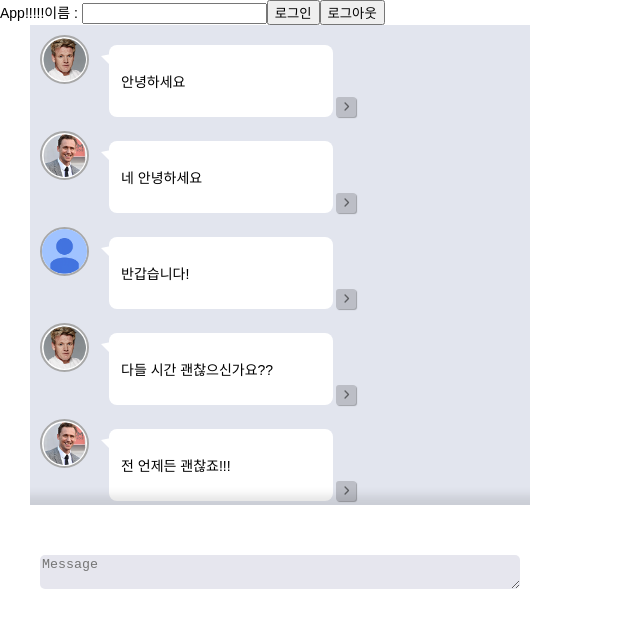
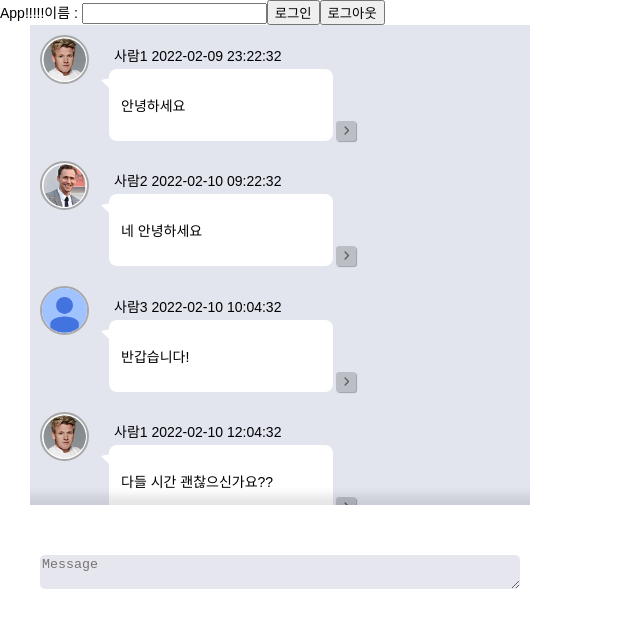
Before and after one commit to WongueShin/2ndweek-swit-task, a React (Create React App) app: page / in a window 1280 px wide. Shown: the top 628 px of the page, without its empty margins (0-640 px from the left). Built offline with nearby package versions, Linux system fonts and the light colour scheme.

Commit message:
Feat: 답장 기능 구현

```diff
--- a/src/Components/Balloon/index.Balloon.tsx
+++ b/src/Components/Balloon/index.Balloon.tsx
@@ -1,17 +1,19 @@
 import * as S from "Components/Balloon/style.Balloon";
-import { UserIdType } from 'src/Types/type';
+import { MockDataType } from 'src/Types/type';
 
-interface BalloonProps extends UserIdType {
-  content: string
+interface BallonPropsType {
+  data: MockDataType;
+  loginUser: string;
 }
 
-const Balloon = ({ content, userId, loginUser }: BalloonProps) => {
+const Balloon = ({ data , loginUser }:BallonPropsType) => {
 
   return (
     <S.BalloonContainer >
-      <S.Container userId={userId} loginUser={loginUser}>
-        <p>{content}</p>
-      </S.Container>
+      <S.Header userId={data.userId} loginUser={loginUser}>{data.userName}{data.userId === loginUser && <span> * </span>}&nbsp;{ data.date}</S.Header>
+      <S.Body userId={data.userId} loginUser={loginUser}>
+        <p>{data.content}</p>
+      </S.Body>
     </S.BalloonContainer>
   );
 };
--- a/src/Components/Balloon/style.Balloon.ts
+++ b/src/Components/Balloon/style.Balloon.ts
@@ -3,7 +3,12 @@ import styled from "styled-components";
 export const BalloonContainer = styled.div`
 `;
 
-export const Container = styled.div<{userId:string,loginUser:string}>`
+export const Header = styled.div<{userId:string,loginUser:string}>`
+  text-align: ${(props)=>props.userId !== props.loginUser ? "left" : "right"};
+  margin:${(props)=>props.userId !== props.loginUser ? "0 0 4px 25px" : "0 25px 4px 0"};
+`
+
+export const Body = styled.div<{userId:string,loginUser:string}>`
   display: flex;
   width: 200px;
   height: fit-content;
--- a/src/Components/Button/index.Button.tsx
+++ b/src/Components/Button/index.Button.tsx
@@ -1,18 +1,30 @@
 import { FontAwesomeIcon } from "@fortawesome/react-fontawesome";
 import { faAngleRight, faTrashCan } from "@fortawesome/free-solid-svg-icons";
+import { MockDataType } from 'src/Types/type';
 import * as S from "Components/Button/style.Button";
-import { UserIdType } from "src/Types/type";
 
-const Button = ({ userId,loginUser }: UserIdType) => {
+interface UserIdType {
+  data: MockDataType;
+  loginUser:string;
+  setReply:React.Dispatch<React.SetStateAction<string>>;
+}
+
+const Button = ({ data,loginUser,setReply }: UserIdType) => {
+
+  const handleReply = (data :MockDataType):void => {
+    const newState = `${data.userName}\n${data.content}\n`
+    setReply(newState);
+  }
+
   return (
     <S.ButtonContainer>
-      {userId === loginUser && (
+      {data.userId === loginUser && (
         <S.Btn>
           <FontAwesomeIcon icon={faTrashCan}/>
         </S.Btn>
       )}
       <S.Btn>
-      <FontAwesomeIcon icon={faAngleRight}/>
+      <FontAwesomeIcon onClick={()=>{handleReply(data)}} icon={faAngleRight}/>
     </S.Btn>
     </S.ButtonContainer>
   );
--- a/src/Components/Chat/index.Chat.tsx
+++ b/src/Components/Chat/index.Chat.tsx
@@ -9,17 +9,18 @@ import { RootState } from 'src/Redux/index.Redux';
 
 interface ChatPropsType {
   data: MockDataType;
+  setReply:React.Dispatch<React.SetStateAction<string>>;
 }
 
-const Chat = ({ data }: ChatPropsType): JSX.Element => {
+const Chat = ({ data,setReply }: ChatPropsType): JSX.Element => {
   const user = useSelector((state: RootState) => state.user);
   return (
     <S.ChatWarpper userId={data.userId} loginUser={user.userId}>
       {data.userId === user.userId ? (
         <>
-          <Button userId={data.userId} loginUser={user.userId}/>
+          <Button setReply={setReply} data={data} loginUser={user.userId}/>
           <S.BalloonWarpper>
-            <Balloon content={data.content} userId={data.userId} loginUser={user.userId}/>
+            <Balloon data={data} loginUser={user.userId}/>
           </S.BalloonWarpper>
           <UserProfile USER_PROFLE_PATH={data.profileImage} />
         </>
@@ -27,9 +28,9 @@ const Chat = ({ data }: ChatPropsType): JSX.Element => {
         <>
           <UserProfile USER_PROFLE_PATH={data.profileImage} />
           <S.BalloonWarpper>
-            <Balloon content={data.content} userId={data.userId} loginUser={user.userId}/>
+            <Balloon data={data} loginUser={user.userId}/>
           </S.BalloonWarpper>
-          <Button userId={data.userId} loginUser={user.userId}/>
+          <Button setReply={setReply} data={data} loginUser={user.userId}/>
         </>
       )}
     </S.ChatWarpper>
--- a/src/Components/Chat/style.Chat.ts
+++ b/src/Components/Chat/style.Chat.ts
@@ -5,7 +5,7 @@ export const ChatWarpper = styled.div<{userId:string,loginUser:string}>`
     flex-direction: row;
     height: fit-content;
     padding:10px;
-    float:${props=>props.userId === props.loginUser ? "right" : "left"};
+    justify-content: ${props=>props.userId === props.loginUser ? "flex-end" : "flex-start"};
 `
 
 export const BalloonWarpper = styled.div`
--- a/src/Components/Input/index.Input.tsx
+++ b/src/Components/Input/index.Input.tsx
@@ -1,4 +1,4 @@
-import React, { useState } from "react";
+import React, { useState , useEffect } from "react";
 import * as S from 'Components/Input/style.input';
 
 interface handlerFuncArgument{
@@ -11,6 +11,10 @@ interface KeyDownArgument extends handlerFuncArgument{
 }
 interface OnChangeArgument extends handlerFuncArgument{
     e : React.ChangeEvent<HTMLTextAreaElement>
+}
+
+interface InputPropsType {
+    reply : string
 }
 
 const handleKeyDown = ({e, MessageValue, setMessageValue}:KeyDownArgument):void => {
@@ -29,8 +33,12 @@ const handleOnChange = ({e, MessageValue, setMessageValue}:OnChangeArgument):voi
     setMessageValue(e.target.value);
 }
 
-const Input = ():JSX.Element => {
+const Input = ({reply}:InputPropsType):JSX.Element => {
     const [MessageValue, setMessageValue] = useState<string>('')
+
+    useEffect( ()=> {
+    MessageValue === '' ? setMessageValue(reply) : setMessageValue(reply+MessageValue);
+    },[reply])
 
     return(
         <S.InputContainer>
--- a/src/Components/Messenger/index.Messenger.tsx
+++ b/src/Components/Messenger/index.Messenger.tsx
@@ -11,6 +11,7 @@ const Messenger = (): JSX.Element => {
   const user = useSelector((state: RootState) => state.user);
   let messageJsonCopy = JSON.parse(JSON.stringify(messageJson));
   const [data, setData] = useState<MockDataType[]>(messageJsonCopy);
+  const [reply, setReply] = useState<string>('');
 
   useEffect(() => {
     let tmpData: MockDataType[] = [...data];
@@ -36,13 +37,13 @@ const Messenger = (): JSX.Element => {
             data.map((el :MockDataType , index:number) => {
               return (
                 <S.Message key={index} userId={el.userId} loginUser={user.userId}>
-                  <Chat data={el} />
+                  <Chat data={el} setReply={setReply} />
                 </S.Message>
               );
             })}
         </S.ChatList>
       </S.BoxShadowWarpper>
-      <Input />
+      <Input reply={reply}/>
     </S.MessengerContainer>
   );
 };
--- a/src/Components/Messenger/style.Messenger.ts
+++ b/src/Components/Messenger/style.Messenger.ts
@@ -13,6 +13,18 @@ export const ChatList = styled.ul`
   flex-direction:column;
   padding:0;
   margin: 0;
+  overflow-x: hidden;
+  overflow-y: auto;
+
+  &::-webkit-scrollbar {
+    border-radius: 6px;
+    background: none;
+    width: 8px;
+  }
+  &::-webkit-scrollbar-thumb {
+    border-radius: 6px;
+    background-color: #c4c4bd;
+  }
 `;
 
 export const BoxShadowWarpper = styled.div`
@@ -34,16 +46,4 @@ export const Message = styled.li<{userId:string,loginUser:string}>`
   display: flex;
   flex-direction: column;
   padding: 0;
-  overflow-x: hidden;
-  overflow-y: auto;
-
-  &::-webkit-scrollbar {
-    border-radius: 6px;
-    background: none;
-    width: 8px;
-  }
-  &::-webkit-scrollbar-thumb {
-    border-radius: 6px;
-    background-color: #c4c4bd;
-  }
 `;
--- a/src/Types/type.ts
+++ b/src/Types/type.ts
@@ -6,8 +6,3 @@ export interface MockDataType {
   date: string;
   isDel: boolean;
 }
-
-export interface UserIdType {
-  userId: string,
-  loginUser: string,
-}
```
